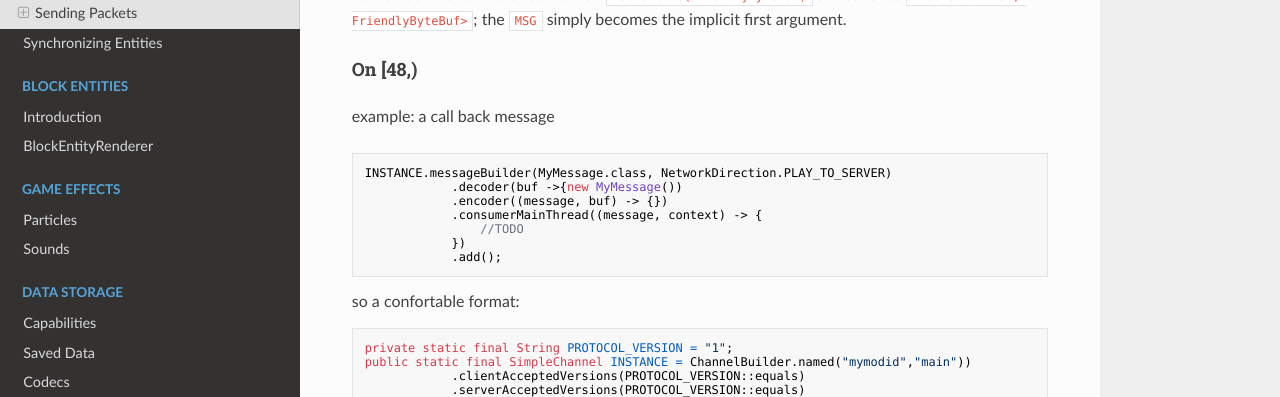
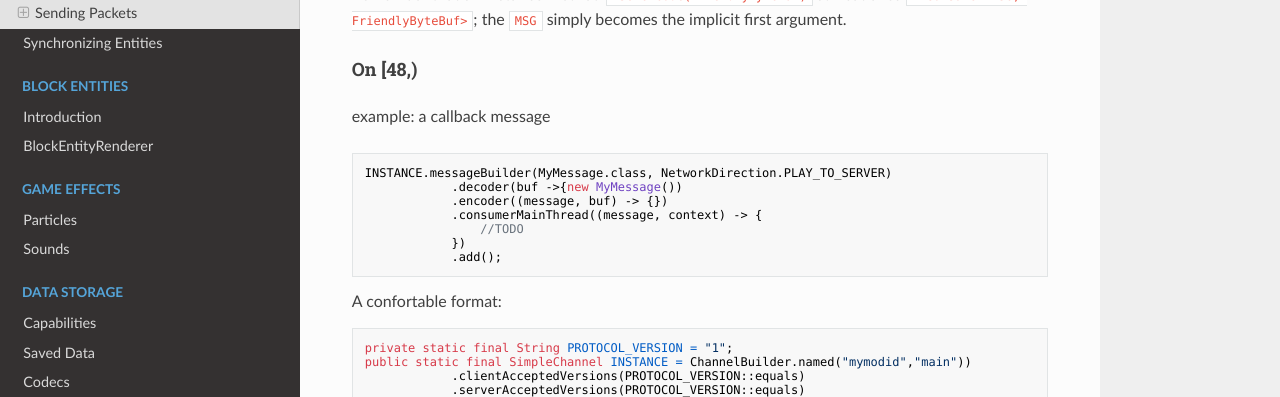
Before and after one commit to MinecraftForge/Documentation, an MkDocs documentation site: the page built from docs/networking/simpleimpl.md, in a window 1280 px wide and 900 px high, scrolled down 1622 px. Shown: the part 151-548 px from the top of the window. Built offline with MkDocs 1.6.1, drawn with Linux system fonts in a browser that asks for light colours; nearby versions of some CDN libraries.

Commit message:
Update simpleimpl.md

````diff
--- a/docs/networking/simpleimpl.md
+++ b/docs/networking/simpleimpl.md
@@ -54,7 +54,7 @@ Next, we must declare the types of messages that we would like to send and recei
 
 The last three parameters can be method references to either static or instance methods in Java. Remember that an instance method `MSG#encode(FriendlyByteBuf)` still satisfies `BiConsumer<MSG, FriendlyByteBuf>`; the `MSG` simply becomes the implicit first argument.
 #### On [48,)
-example: a call back message
+example: a callback message
 ```java
 INSTANCE.messageBuilder(MyMessage.class, NetworkDirection.PLAY_TO_SERVER)
             .decoder(buf ->{new MyMessage())
@@ -64,7 +64,7 @@ INSTANCE.messageBuilder(MyMessage.class, NetworkDirection.PLAY_TO_SERVER)
             })
             .add();
 ```
-so a confortable format:
+A confortable format:
 ```java
 private static final String PROTOCOL_VERSION = "1";
 public static final SimpleChannel INSTANCE = ChannelBuilder.named("mymodid","main"))
````
